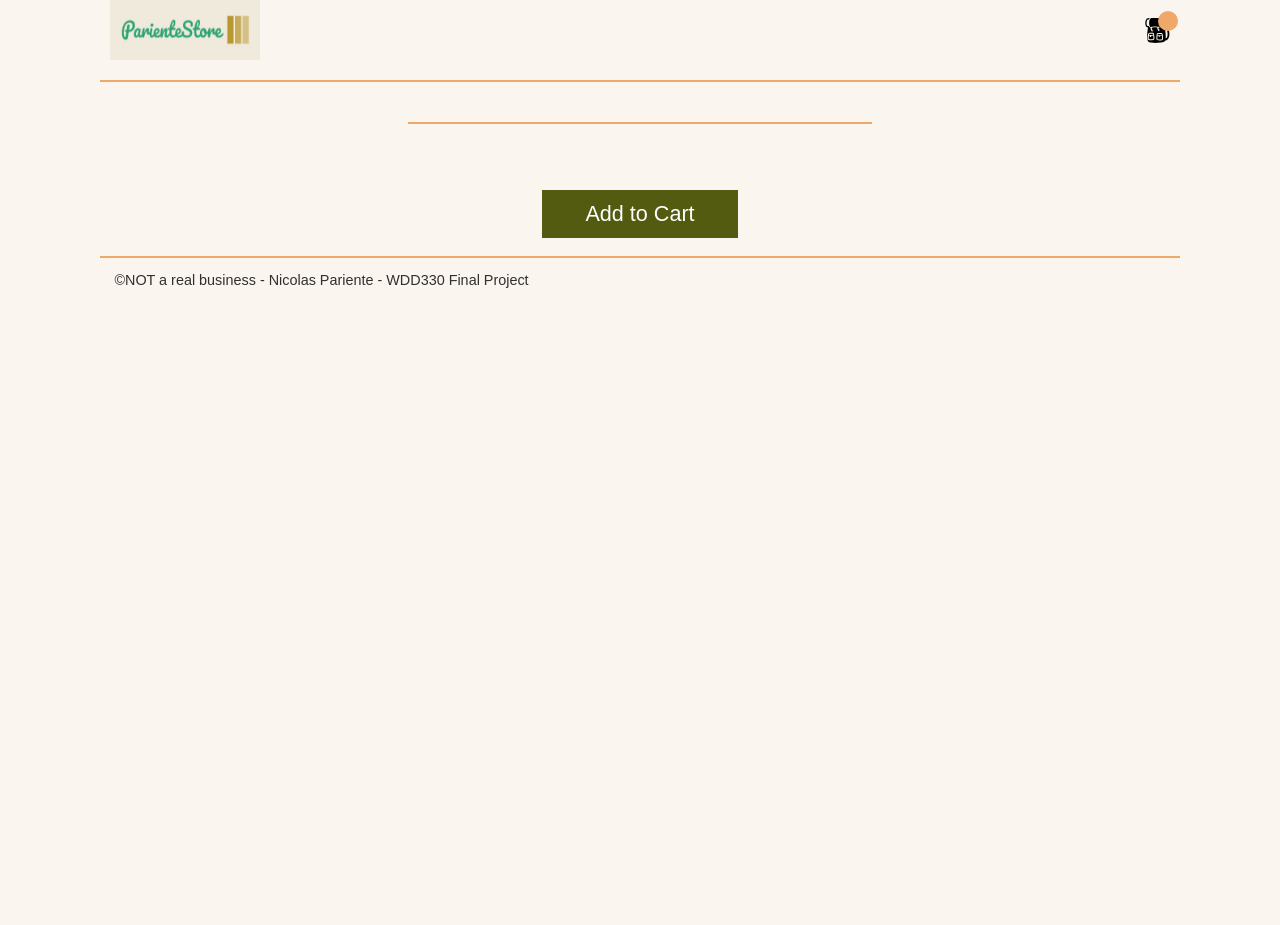
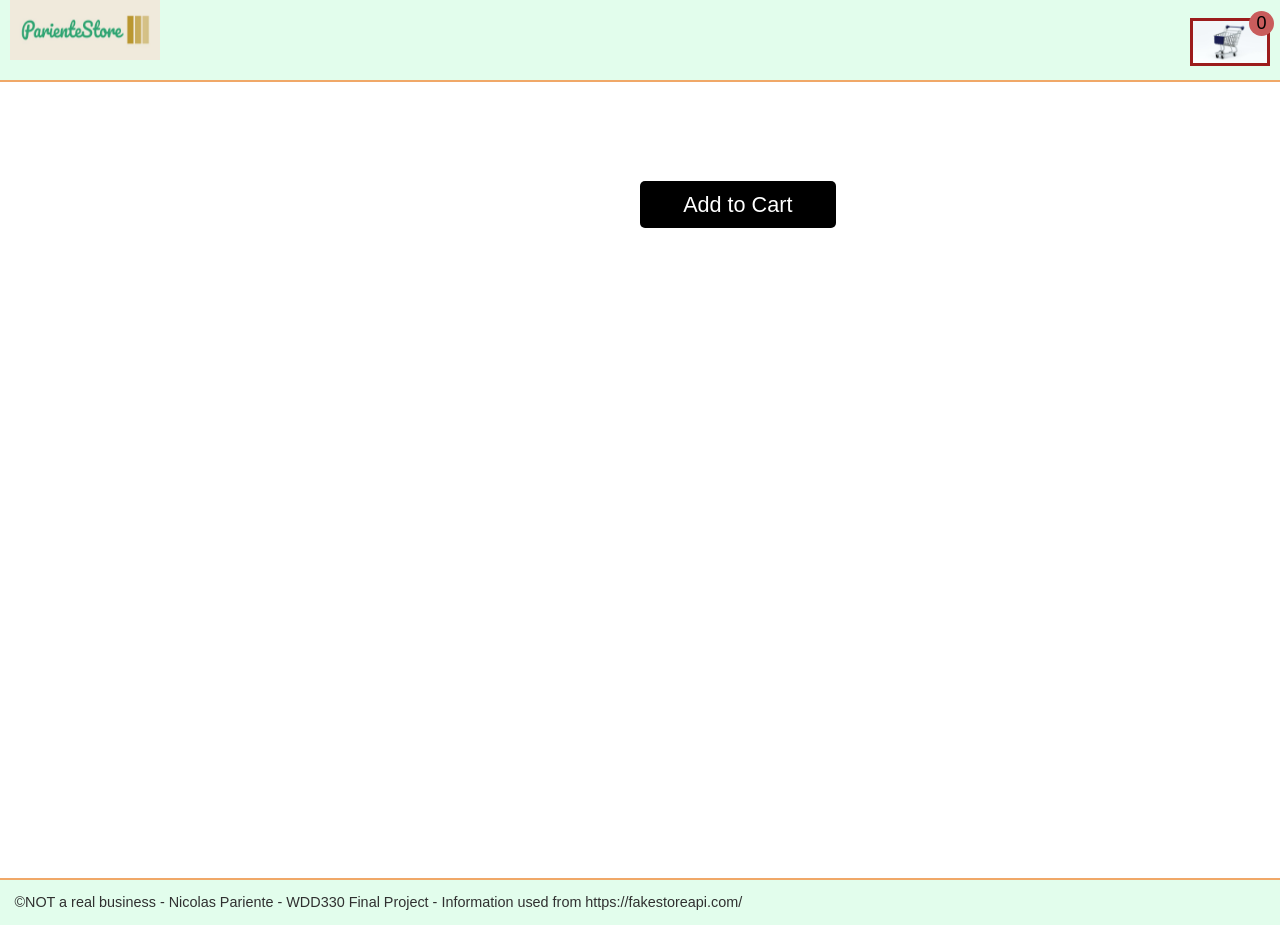
Before and after one commit to nicoopariente/WDD-330-Project, a website built with Vite: page src/product_pages/index.html in a window 1280 px wide. Before the commit the page ends 800 px from the top, so only its background shows below. Built offline with nearby package versions, Linux system fonts and the light colour scheme; no server answers.

Commit message:
adding_style

```diff
--- a/src/css/style.css
+++ b/src/css/style.css
@@ -23,7 +23,7 @@ body {
   font-family: var(--font-body);
   font-size: var(--font-base);
   color: var(--dark-grey);
-  background-color: #FBF5EF;
+  background-color: #e2fdec;
 }
 
 img {
@@ -97,18 +97,20 @@ header {
 
 button {
   padding: 0.5em 2em;
-  background-color: var(--secondary-color);
+  background-color: rgb(0, 0, 0);
   color: white;
-  margin: auto;
   display: block;
   border: 0;
   font-size: var(--large-font);
   cursor: pointer;
+  margin-top: 8%;
+  border-radius: 5px;
 }
 
-.divider {
-  border-bottom: 2px solid var(--primary-color);
+button:hover{
+  background-color: rgb(240, 159, 9);
 }
+
 
 /* End utility classes */
 
@@ -179,7 +181,10 @@ button {
 
 .products {
   padding: 0.5em;
+  text-align: center;
 }
+
+
 
 .product-list {
   display: flex;
@@ -201,7 +206,7 @@ button {
   margin: 0.25em;
   padding: 0.5em;
   border: 1px solid var(--light-grey);
-  max-width: 250px;
+  max-width: 300px;
 }
 
 .product-card h2,
@@ -220,14 +225,33 @@ button {
 
 /* End product list card */
 
+
+#main{
+  padding-bottom: 15%;
+  min-height: 800px;
+  background-color: white;
+  border-bottom: 2px solid var(--primary-color);
+  border-top: 2px solid var(--primary-color);
+}
+
 .product-detail {
+  display: grid;
+  grid-template-columns: 1fr 1fr;
   padding: 1em;
-  max-width: 500px;
   margin: auto;
 }
 
 .product-detail img {
   width: 100%;
+}
+
+#productImage{
+  max-width: 400px;
+
+}
+
+h1, h2, h3{
+  font-family: "Times New Roman", Times, serif;
 }
 
 /* Start cart list card styles */
@@ -354,8 +378,8 @@ button {
 
 @media screen and (min-width: 500px) {
   body {
-    max-width: 1080px;
-    margin: auto;
+
+    margin: 0;
   }
 
   .mission {
@@ -386,22 +410,35 @@ footer {
 }
 
 #cart-count {
-  background-color: var(--primary-color);
+  background-color: #c95c5c;
   border-radius: 16px;
   color: black;
   position: absolute;
   top: -7px;
-  right: -8px;
-  width: 20px;
-  height: 20px;
+  right: -4px;
+  width: 25px;
+  height: 25px;
+  padding-top: 2px;
 }
 
 #cart-link {
   text-decoration: none;
 }
+#cart-link > img{
+  width: 80px;
+  border: 3px solid #9c1c1c;
+}
+
 
 .image-container {
-  position: relative;
+  margin-left: 10%;
+  margin-right: 10%;
+  margin-top: 5%;
+  text-align: center;
+}
+
+#information{
+  margin-top: 5%;
 }
 
 
--- a/src/product_pages/index.html
+++ b/src/product_pages/index.html
@@ -16,13 +16,13 @@
   <body>
     <header class="divider" id="main-header"></header>
 
-    <main class="divider">
+    <main class="divider" id="main">
       <section class="product-detail">
-        <h3 id="productName"></h3>
-        <h2 class="divider" id="productNameWithoutBrand"></h2>
         <div class="image-container">
           <img id="productImage" class="divider" src="" alt="" />
         </div>
+        <div id="information">
+          <h1 id="productName"></h1>
         <p class="product-card__price" id="productFinalPrice"></p>
         <p class="product__rating" id="rating"></p>
         <h2 id="notification"></h2>
@@ -30,6 +30,7 @@
         <div class="product-detail__add">
           <button id="addToCart" data-id="">Add to Cart</button>
         </div>
+      </div>
       </section>
     </main>
 
--- a/src/public/partials/footer.html
+++ b/src/public/partials/footer.html
@@ -1 +1 @@
-&copy;NOT a real business - Nicolas Pariente - WDD330 Final Project
+&copy;NOT a real business - Nicolas Pariente - WDD330 Final Project - Information used from https://fakestoreapi.com/
--- a/src/public/partials/header.html
+++ b/src/public/partials/header.html
@@ -3,7 +3,9 @@
   <a href="../index.html"><img src="/images/Logo.JPG" alt="pagelogo" /></a>
 </div>
 <div class="cart">
-  <a id="cart-link" href="../cart/index.html">
+  <a id="cart-link" href="../cart/index.html"><img src="/images/shoppingCart.jpg" alt="pagelogo" />
+
+    <!--
     <svg xmlns="http://www.w3.org/2000/svg" viewBox="0 0 100 100">
       <path
         d="M18.9 32.6c1.1 2.4 2.5 3.3 5.4 3.3 1.6 0 3.6-0.3 5.9-0.6 3.2-0.5 6.9-1 11.2-1 2.1 0 4.3 0.1 6.4 0.3 2.1 0.1 4.2 0.3 6.1 0.3 3.2 0 5.2-0.4 5.9-1.2 2.7-2.7 2.8-8.8 2.9-14.6 0.1-6.7 0.2-14.5 4.6-18.7 -0.5 0-1 0-1.6 0 -14.2 0-37.5 0-41.1 0C15.6 6.2 14.9 23.6 18.9 32.6z"
@@ -24,9 +26,9 @@
         d="M60.1 71.4v3.3h-5.2v-3.4c-1.7-0.3-3.3-0.7-4.6-1 -0.9 6.8-1.1 13.3-0.3 14.5 0.4 0.3 2.9 1.1 8 1.1h0c5 0 8.8-0.7 9.7-1.3 0.8-1.3 0.6-7.7-0.4-14.4C65.5 70.5 62.7 71.1 60.1 71.4z"
       />
 
-      <!-- <text x="0" y="115" fill="#000000" font-size="5px" font-weight="bold" font-family="'Helvetica Neue', Helvetica, Arial-Unicode, Arial, Sans-serif">Created by Natalia Woodroffe</text>
-          <text x="0" y="120" fill="#000000" font-size="5px" font-weight="bold" font-family="'Helvetica Neue', Helvetica, Arial-Unicode, Arial, Sans-serif">from the Noun Project</text> -->
-    </svg>
-    <p id="cart-count"></p>
+      <text x="0" y="115" fill="#000000" font-size="5px" font-weight="bold" font-family="'Helvetica Neue', Helvetica, Arial-Unicode, Arial, Sans-serif">Created by Natalia Woodroffe</text>
+          <text x="0" y="120" fill="#000000" font-size="5px" font-weight="bold" font-family="'Helvetica Neue', Helvetica, Arial-Unicode, Arial, Sans-serif">from the Noun Project</text>
+    </svg> -->
+    <p id="cart-count">0</p>
   </a>
 </div>
```
Also changed, not shown: src/index.html (+2 -2 lines), src/product-list/index.html (+1 -1 lines), src/public/images/shoppingCart.jpg (added).
